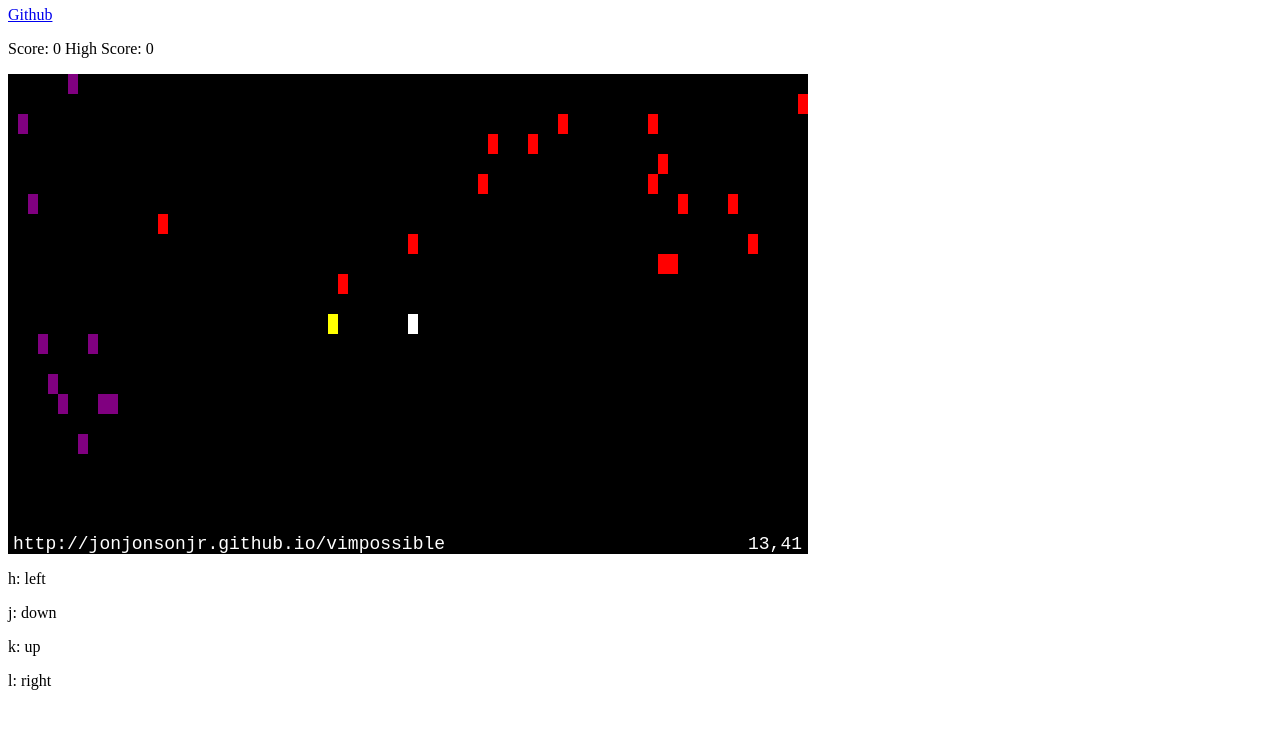
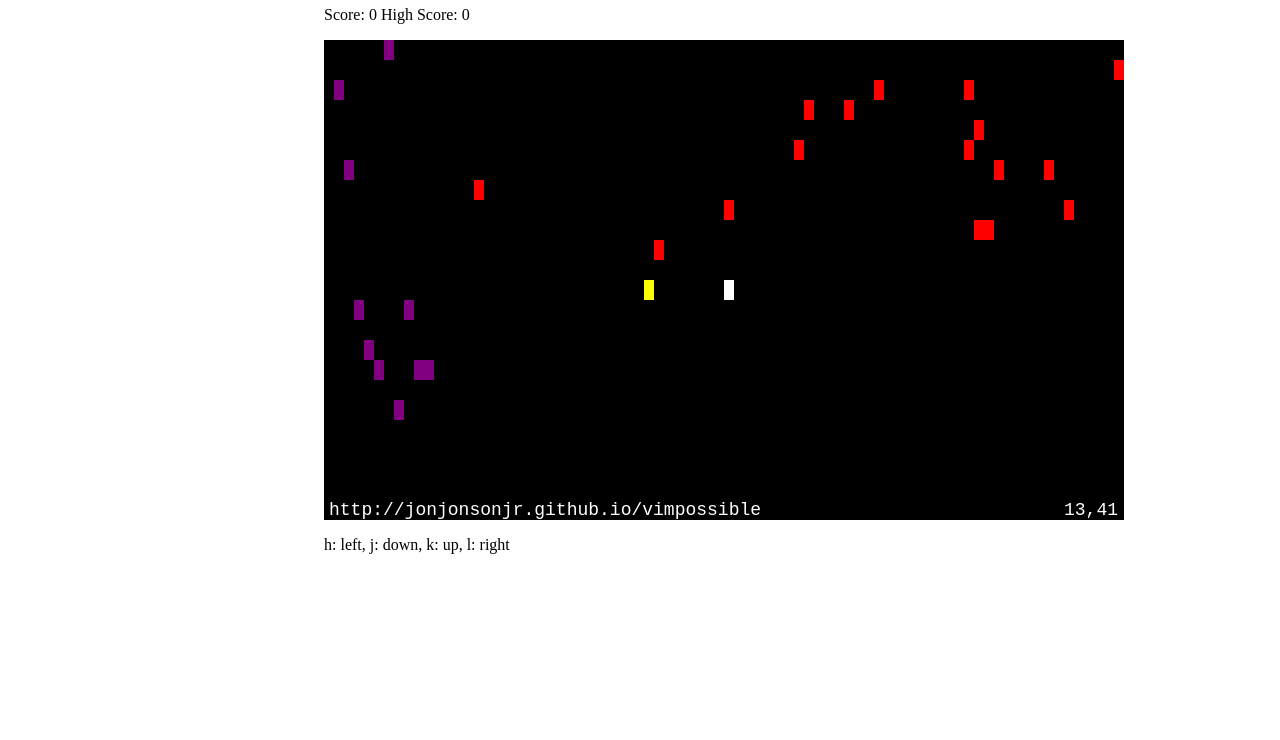
Before and after one commit to jonjonsonjr/vimpossible, a plain HTML site: page index.html in a window 1280 px wide. Shown: the part 60-800 px from the top of the page. Drawn offline with Linux system fonts and the light colour scheme.

Commit message:
center and condense the formatting

```diff
--- a/index.html
+++ b/index.html
@@ -5,16 +5,19 @@
   canvas {
     background-color: #000;
   }
+
+  .main {
+    width: 50%;
+    margin: 0 auto;
+  }
   </style>
 </head>
 <body>
-  <h1>vimpossible</h1>
-  <p><a href="https://github.com/jonjonsonjr/vimpossible">Github</a></p>
-  <p>Score: <span id="score">0</span> High Score: <span id="highScore">0</span></p>
-  <canvas id="canvas" width="800" height="480"></canvas>
-  <p>h: left</p>
-  <p>j: down</p>
-  <p>k: up</p>
-  <p>l: right</p>
+  <div class="main">
+    <a href="https://github.com/jonjonsonjr/vimpossible"><h1>vimpossible</h1></a>
+    <p>Score: <span id="score">0</span> High Score: <span id="highScore">0</span></p>
+    <canvas id="canvas" width="800" height="480"></canvas>
+    <p>h: left, j: down, k: up, l: right</p>
+  </div>
   <script src="app.js"></script>
 </body>
```
